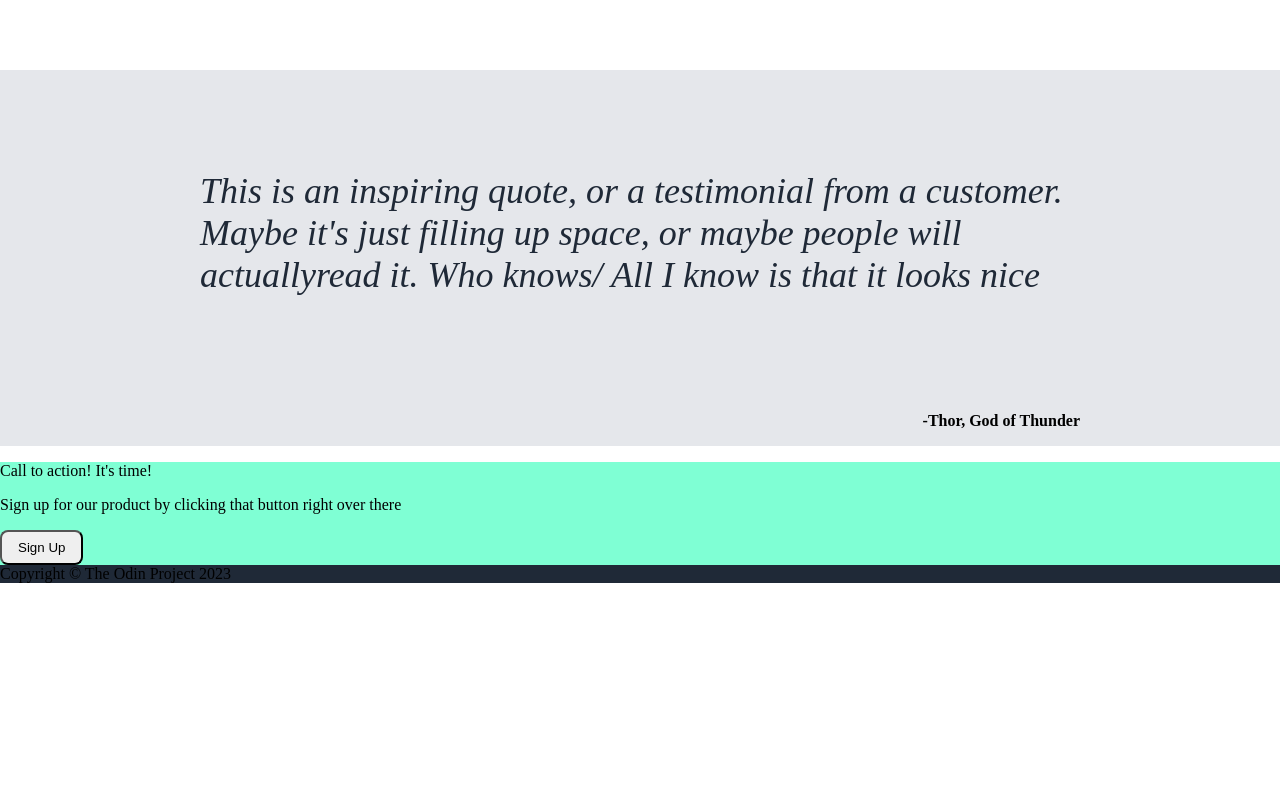
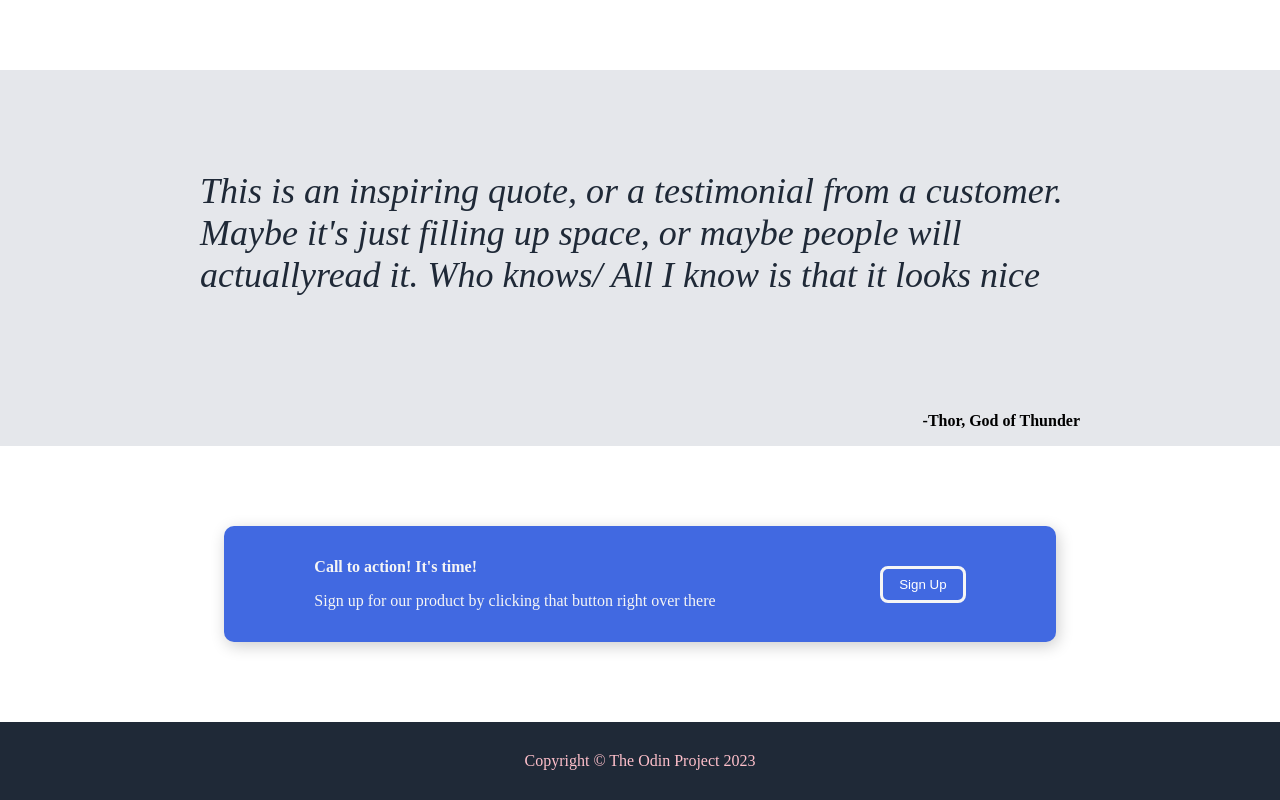
Before and after one commit to slivermarkr/Project-Landing-Page, a plain HTML site: page index.html in a window 1280 px wide. Shown: the part 799-1599 px from the top of the page. Before the commit the page ends 1382 px from the top, so only its background shows below. Drawn offline with Linux system fonts and the light colour scheme.

Commit message:
added modal section and footer

```diff
--- a/index.html
+++ b/index.html
@@ -65,16 +65,18 @@
         <p id="signature">-Thor, God of Thunder</p>
     </div>
 
-    <div class="modal-container">
+    <div class="modal-section">
+
             <div class="modal">
                 <div class="left-modal">
-                <p>Call to action! It's time!</p>
+                    <p id="action">Call to action! It's time!</p>
                     <p>Sign up for our product by clicking that button right over there</p>
                 </div>
 
                 <div class="right-modal">
-                <button>Sign Up</button>
+                    <button class="button2">Sign Up</button>
                 </div>
+
 
         </div>
 
--- a/style.css
+++ b/style.css
@@ -4,10 +4,6 @@ body{
 .first-page,
 .footer{
     background-color: #1f2937;
-}
-
-.modal-container{
-    background-color: aquamarine;
 }
 .header{
     display: flex;
@@ -105,6 +101,49 @@ body{
     font-weight: 900;
     margin-right:  200px;
 }
+.modal-section{
+    display: flex;
+    align-items: center;
+    justify-content: center;
+    margin: 0;
+}
+.modal{
+    width: 800px;
+    border-radius: 10px;
+    box-shadow: 2px 4px 16px rgba(0,0,0,.2);
+    display: flex;
+    gap: 16px;
+    padding: 16px;
+    margin: 80px 0px;
+    background-color: royalblue;
+    color: whitesmoke;
+    justify-content: space-around;
+}
+.right-modal{
+    display: flex;
+    flex-shrink: 0;
+    justify-content: center;
+    align-items: center;
+
+}
+.footer{
+    display: flex;
+    justify-content: center;
+    align-items: center;
+    color: pink;
+    height: 78px;
+}
+.button2{
+    border: 3px solid whitesmoke;
+    font-weight: 500;
+    border-radius: 8px;
+    padding: 8px 16px;
+    color: white;
+    background-color: royalblue;
+}
+#action {
+    font-weight: 900;
+}
 
 ul{
     list-style-type: none;
```
Lines whose indentation alone changed are shown as unchanged.
